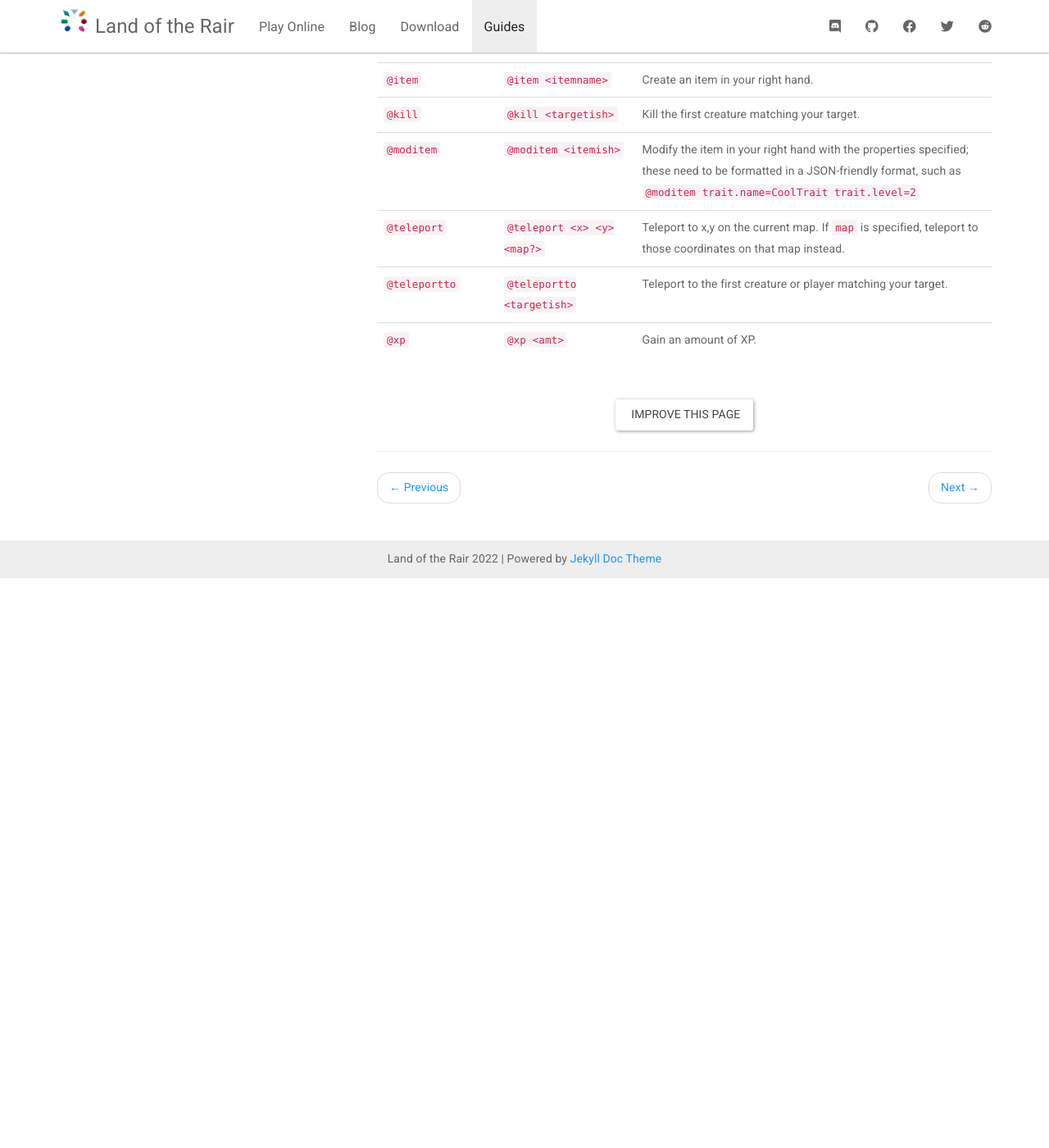
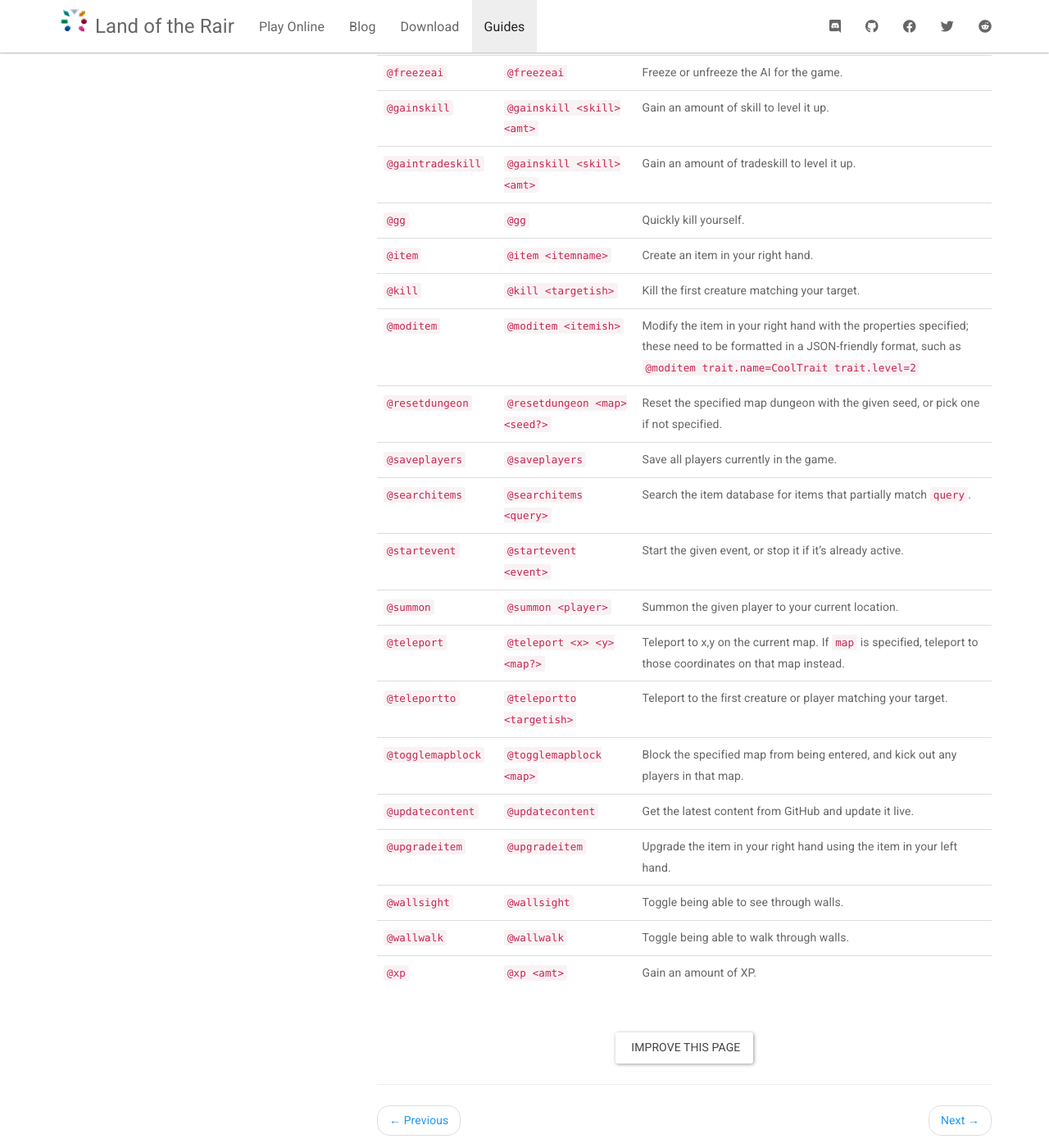
Before and after one commit to LandOfTheRair/landoftherair.github.io, a Jekyll site: the page built from _docs/creators/gm-commands.md, in a window 1280 px wide and 1400 px high, scrolled down 834 px. Shown: the whole window at 82% size. Built offline with Jekyll 4.4.1, drawn with Linux system fonts in a browser that asks for light colours; nearby versions of some CDN libraries; before the commit the page ends 1542 px from its top, so only the background shows below that; some of the changed text lies outside the part shown.

Commit message:
Update gm-commands.md

```diff
--- a/_docs/creators/gm-commands.md
+++ b/_docs/creators/gm-commands.md
@@ -12,15 +12,30 @@ If you're here, you're probably using the Mod Kit and running a local server whe
 | Command | Usage | Description |
 | ------- | ----- | ----------- |
 | `@allegiance` | `@allegiance <newallegiance>` | Change your allegiance to any valid allegiance, or GM, to test aggro. |
+| `@axp` | `@axp <amount>` | Gain AXP equal to the amount specified. |
+| `@crash` | `@crash` | Crash the event loop for the game. |
 | `@creategold` | `@creategold <amt>` | Create an amount of gold in your hand. |
 | `@dupe` | `@dupe` | Duplicate your right hand to your left. |
+| `@execj` | `@execj <code>` | Evaluate JS code. You might want to read the docs on this one. |
 | `@examinecreature` | `@examinecreature <targetish>` | Examine a creature's stats and other data. |
 | `@examineitem` | `@examineitem` | Examine the item in your right hand. This will only show modified properties, not the base item data. |
+| `@freezeai` | `@freezeai` | Freeze or unfreeze the AI for the game. |
 | `@gainskill` | `@gainskill <skill> <amt>` | Gain an amount of skill to level it up. |
 | `@gaintradeskill` | `@gainskill <skill> <amt>` | Gain an amount of tradeskill to level it up. |
+| `@gg` | `@gg` | Quickly kill yourself. |
 | `@item` | `@item <itemname>` | Create an item in your right hand. |
 | `@kill` | `@kill <targetish>` | Kill the first creature matching your target. |
 | `@moditem` | `@moditem <itemish>` | Modify the item in your right hand with the properties specified; these need to be formatted in a JSON-friendly format, such as `@moditem trait.name=CoolTrait trait.level=2` |
+| `@resetdungeon` | `@resetdungeon <map> <seed?>` | Reset the specified map dungeon with the given seed, or pick one if not specified. |
+| `@saveplayers` | `@saveplayers` | Save all players currently in the game. |
+| `@searchitems` | `@searchitems <query>` | Search the item database for items that partially match `query`. |
+| `@startevent` | `@startevent <event>` | Start the given event, or stop it if it's already active. |
+| `@summon` | `@summon <player>` | Summon the given player to your current location.
 | `@teleport` | `@teleport <x> <y> <map?>` | Teleport to x,y on the current map. If `map` is specified, teleport to those coordinates on that map instead. |
 | `@teleportto` | `@teleportto <targetish>` | Teleport to the first creature or player matching your target. |
+| `@togglemapblock` | `@togglemapblock <map>` | Block the specified map from being entered, and kick out any players in that map. |
+| `@updatecontent` | `@updatecontent` | Get the latest content from GitHub and update it live. |
+| `@upgradeitem` | `@upgradeitem` | Upgrade the item in your right hand using the item in your left hand. |
+| `@wallsight` | `@wallsight` | Toggle being able to see through walls. |
+| `@wallwalk` | `@wallwalk` | Toggle being able to walk through walls. |
 | `@xp` | `@xp <amt>` | Gain an amount of XP. |
```
